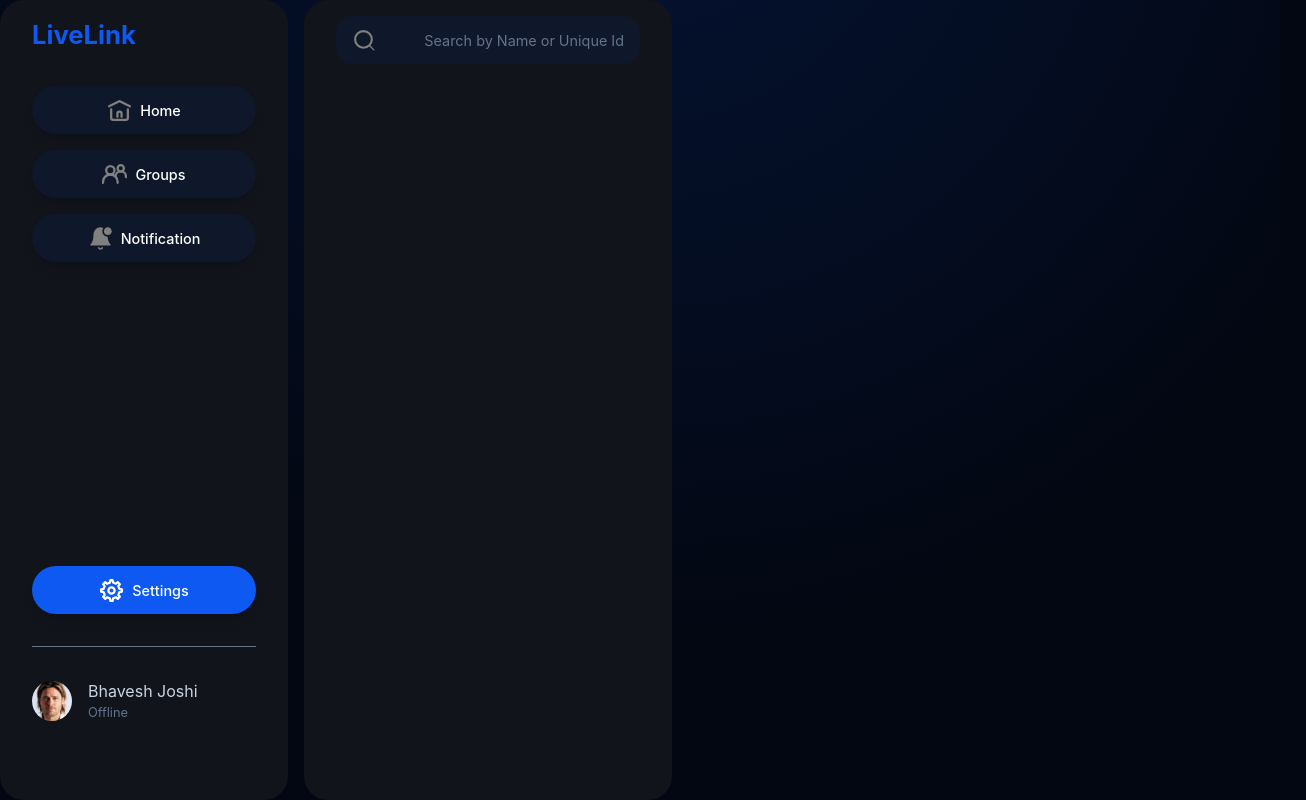
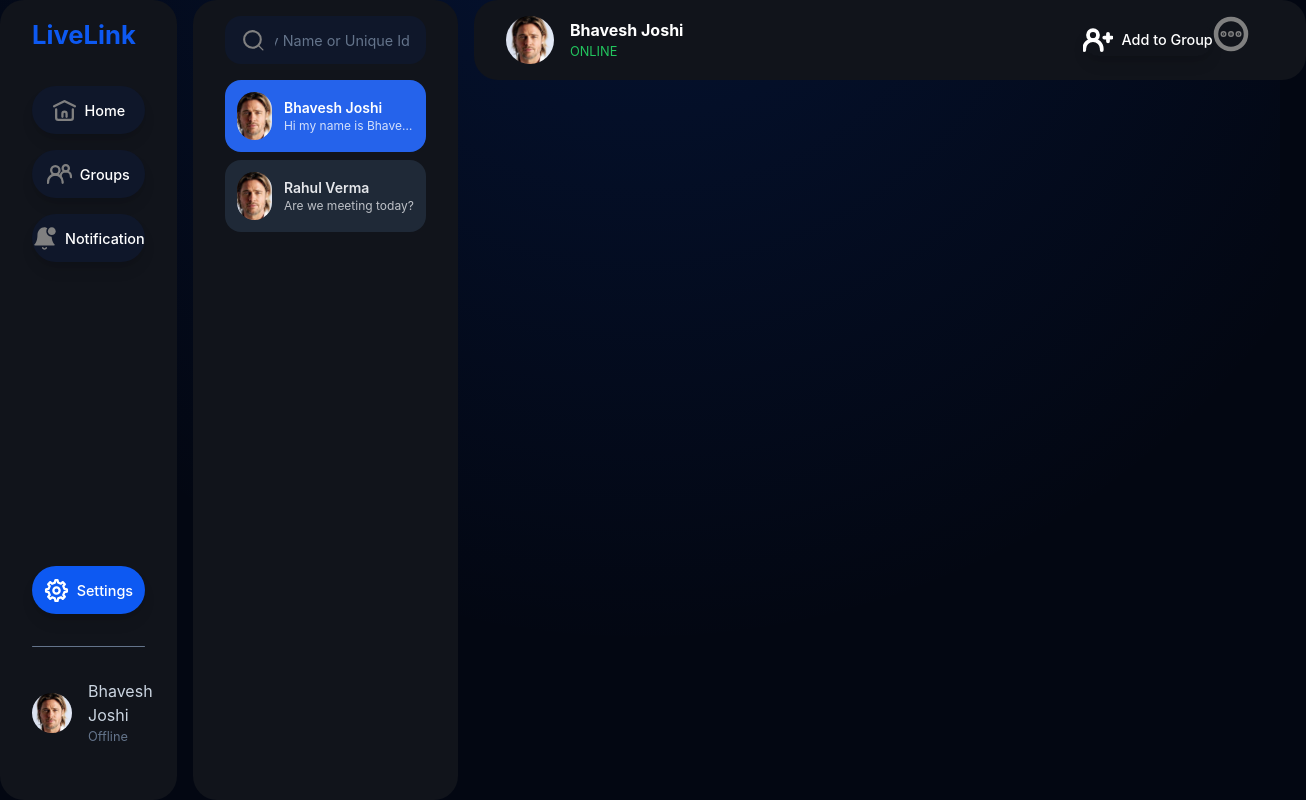
Before and after one commit to bhavesh10joshi/LiveLink, a React app in the folder frontend/: page / in a window 1280 px wide. Shown: the whole page, 1306 px wide, since content can reach past the window. Built offline with nearby package versions, Linux system fonts and the light colour scheme; the HTML template or start-up script is replaced by a standard one.

Commit message:
Desgined more frontend Pages

```diff
--- a/frontend/src/App.css
+++ b/frontend/src/App.css
@@ -9,3 +9,6 @@ html, body, #root {
   height: 100%;
   background-color: #030712;
 }
+html, body{
+    ::-webkit-scrollbar {display:none;}
+}
--- a/frontend/src/Components/Buttons/Button.tsx
+++ b/frontend/src/Components/Buttons/Button.tsx
@@ -1,31 +1,34 @@
 import type { ReactElement } from "react";
 
 interface ButtonStyles{
-    size : "primary" | "secondry" | "tertiary" | "extrasized" | "HomeSize",
+    size : "primary" | "secondry" | "tertiary" | "extrasized" | "HomeSize" | "AddUserSize",
     text : string ,
     FrontIcon ?: ReactElement ,
     BackIcon ?:ReactElement,
     onClick ?: ()=>void,
-    color : "Blue" | "Grey" | "Black"
+    color : "Blue" | "Grey" | "Black" | "NoColor"
 };
 const Variants = {
     "primary" : "h-8 w-40" ,
     "secondry" : "h-8 w-20" ,
     "tertiary" : "h-12 w-52" ,
     "extrasized" : "h-12 w-[29rem]" ,
-    "HomeSize" : "h-[3rem] w-full"
+    "HomeSize" : "h-[3rem] w-full",
+    "AddUserSize" : "h-8 w-25"
 };
 const BorderStylingVariants = {
     "primary" : "rounded-md" ,
     "secondry" : "rounded-md" ,
     "tertiary" : "rounded-xl",
     "extrasized" : "rounded-md",
-    "HomeSize" : "rounded-xl"
+    "HomeSize" : "rounded-xl" ,
+    "AddUserSize" : "rounded-xl"
 };
 const ColorVarients = {
     "Blue" : "bg-blue-800 hover:shadow-blue-800/80" ,
     "Grey" : "bg-slate-700 hover:shadow-slate-700/80" ,
-    "Black" : "bg-slate-900 hover:shadow-slate-700/80 "
+    "Black" : "bg-slate-900 hover:shadow-slate-700/80 ",
+    "NoColor": "text-slate"
 };
 const DefaultStyles:String = "flex items-center justify-center gap-2 text-white text-bold  text-[0.9rem] font-[550]";
 const hoverEffects:String = "shadow-lg hover:-translate-y-0.5";
--- /dev/null
+++ b/frontend/src/Components/Chatting/UserToGroupNavBar.tsx
@@ -0,0 +1,5 @@
+export function UserToGroupNavBar()
+{
+    return<>
+    </>
+}
--- /dev/null
+++ b/frontend/src/Components/Chatting/UserToUser.tsx
@@ -0,0 +1,13 @@
+import { RecievedMessage } from "../Messages/Message";
+import { UserToUserNavBar } from "./UserToUserNavBar";
+import Profile from "../ui/Image/SampleImages/ProfileImage/Profile.jpg"
+
+
+export function UserToUserMessagePortal()
+{
+    return<>
+        <div>
+            <UserToUserNavBar Name="Bhavesh Joshi" ProfilePhoto={Profile} IsOnlineOrNot={true}/>
+        </div>
+    </>
+}
--- /dev/null
+++ b/frontend/src/Components/Chatting/UserToUserNavBar.tsx
@@ -0,0 +1,40 @@
+import { Button } from "../Buttons/Button"
+import { AddtoGroupUser } from "../Icons/AddtoGroupUserIcon"
+import { More } from "../Icons/MoreIcon"
+
+interface UserStyle{
+    Name : string ,
+    IsOnlineOrNot : Boolean ,
+    ProfilePhoto : string
+}
+
+export function UserToUserNavBar(props:UserStyle)
+{
+    return<>
+        <div className="flex bg-black-500 ml-[1rem] rounded-xl pt-[1rem] pl-[2rem] pb-[1rem] pr-[2rem] w-[52rem]" >
+            <div>
+                <img src={props.ProfilePhoto} alt="UsersProfilePhoto" className="w-[3rem] rounded-xl"/>
+            </div>
+            <div className="ml-[1rem] flex justify-center items-center">
+                <div >
+                    <div className="text-white font-bold">
+                        {props.Name}
+                    </div>
+                    <div className="text-green-500 text-[0.8rem]">
+                        {
+                            props.IsOnlineOrNot ?<div>ONLINE</div> :<div>OFFLINE</div>
+                        }
+                    </div>
+                </div>
+            </div>
+                <div className="flex justify-end items-center">
+                    <div className="ml-[25rem]">
+                        <Button size="AddUserSize" text="Add to Group" FrontIcon={<AddtoGroupUser/>} color="NoColor" />
+                    </div>
+                </div>
+            <div>
+                <More/>
+            </div>
+        </div>
+    </>
+}
--- a/frontend/src/Components/Friends-Users/Friends-User.tsx
+++ b/frontend/src/Components/Friends-Users/Friends-User.tsx
@@ -31,7 +31,11 @@ export function FriendsUsers(props:style)
             <div>
                 <div>{props.Name}</div>
                 <div>
-                    {props.TypingStatus ?<div></div> :<div></div>}
+                    {props.TypingStatus ?<div>Typing</div> :<div>{
+                        props.LastMessage ?<div>{props.LastMessage}</div> :null
+                        }
+                    </div>
+                    }
                 </div>
             </div>
         </div>
--- a/frontend/src/Components/FriendsSideBar/FriendsSideBar.tsx
+++ b/frontend/src/Components/FriendsSideBar/FriendsSideBar.tsx
@@ -2,17 +2,98 @@ import { SearchBar } from "../SearchBar/SearchBar"
 import Profile from "../ui/Image/SampleImages/ProfileImage/Profile.jpg"
 import { useState } from "react"
 
+interface FriendsUsers {
+    ProfileImage: string;
+    Name: string;
+    IsStatus: boolean;
+    WasLastMessage: boolean;
+    LastMessage?: string;
+    TypingStatus: boolean;
+    OnlineOrOfflineDots?: boolean;
+    UniqueId: string;
+    IsSelected: boolean;
+}
 
+const UsersFriends: FriendsUsers[] = [{
+    ProfileImage: Profile,
+    Name: "Bhavesh Joshi",
+    IsStatus: false,
+    WasLastMessage: true,
+    LastMessage: "Hi my name is Bhavesh Joshi",
+    TypingStatus: false,
+    OnlineOrOfflineDots: false,
+    UniqueId: "kskjfhdks45646_shdjagjhj",
+    IsSelected: true
+},
+{
+    ProfileImage: Profile,
+    Name: "Rahul Verma",
+    IsStatus: false,
+    WasLastMessage: false,
+    LastMessage: "Are we meeting today?",
+    TypingStatus: false,
+    OnlineOrOfflineDots: false,
+    UniqueId: "user_002_rahul",
+    IsSelected: false
+} ];
 
-export function FriendsSideBar()
-{
-    const [IsSelected , setSelected] = useState("kskjfhdks45646_shdjagjhj");
-    return<>
-        <div className=" bg-black-500 w-[23rem] h-screen rounded-xl pl-[2rem] pr-[2rem] pt-[1rem] pb-[1rem] ml-[1rem]">
+export function FriendsSideBar() {
+    const [selectedId, setSelectedId] = useState<string>("kskjfhdks45646_shdjagjhj");
+
+    return (
+        <div className="bg-black-500 w-[23rem] h-screen rounded-xl px-8 py-4 ml-4 flex flex-col gap-4">
+
             <div className="w-full">
-                {<SearchBar placeholder="Search by Name or Unique Id"/>}
+                <SearchBar placeholder="Search by Name or Unique Id" />
             </div>
-            <div></div>
+
+            <div className="flex flex-col gap-2 overflow-y-auto overflow-hidden">
+                {UsersFriends.map((user) => (
+                    <div
+                        // 1. KEY: Essential for React performance
+                        key={user.UniqueId}
+
+                        // 2. CLICK HANDLER: Updates the selected state
+                        onClick={() => setSelectedId(user.UniqueId)}
+
+                        // 3. DYNAMIC STYLING: Changes background if selected
+                        className={`flex items-center gap-3 p-3 rounded-lg cursor-pointer transition-colors ${
+                            selectedId === user.UniqueId
+                                ? "bg-blue-600 text-white" // Selected Style
+                                : "bg-gray-800 text-gray-200 hover:bg-gray-700" // Default Style
+                        }`}
+                    >
+                        {/* Profile Image */}
+                        <div className="relative">
+                            <img
+                                src={user.ProfileImage}
+                                alt={user.Name}
+                                className="w-12 h-12 rounded-full object-cover"
+                            />
+                            {/* Online Dot (Conditional Rendering) */}
+                            {user.OnlineOrOfflineDots ?
+                                <span className="absolute bottom-0 right-0 w-3 h-3 bg-green-500 border-2 border-gray-800 rounded-full"></span>
+                                : null}
+                        </div>
+
+                        {/* User Text Info */}
+                        <div className="flex flex-col w-full overflow-hidden">
+                            <div className="flex justify-between items-center">
+                                <h3 className="font-semibold text-sm truncate">{user.Name}</h3>
+                                {user.IsStatus && <span className="text-[10px] opacity-70">Now</span>}
+                            </div>
+
+                            <p className="text-xs truncate opacity-80">
+                                {user.TypingStatus ? (
+                                    <span className="text-green-400">Typing...</span>
+                                ) : (
+                                    user.LastMessage
+                                )}
+                            </p>
+                        </div>
+                    </div>
+                ))}
+            </div>
         </div>
-    </>
+    );
 }
--- /dev/null
+++ b/frontend/src/Components/Icons/AddtoGroupUserIcon.tsx
@@ -0,0 +1,6 @@
+export function AddtoGroupUser()
+{
+    return<>
+       <svg width="30px" height="30px" stroke-width="3" viewBox="0 0 24 24" fill="none" xmlns="http://www.w3.org/2000/svg" color="#FFFFFF"><path d="M17 10H20M23 10H20M20 10V7M20 10V13" stroke="#FFFFFF" stroke-width="3" stroke-linecap="round" stroke-linejoin="round"></path><path d="M1 20V19C1 15.134 4.13401 12 8 12V12C11.866 12 15 15.134 15 19V20" stroke="#FFFFFF" stroke-width="3" stroke-linecap="round" stroke-linejoin="round"></path><path d="M8 12C10.2091 12 12 10.2091 12 8C12 5.79086 10.2091 4 8 4C5.79086 4 4 5.79086 4 8C4 10.2091 5.79086 12 8 12Z" stroke="#FFFFFF" stroke-width="3" stroke-linecap="round" stroke-linejoin="round"></path></svg>
+    </>
+}
--- /dev/null
+++ b/frontend/src/Components/Icons/MoreIcon.tsx
@@ -0,0 +1,6 @@
+export function More()
+{
+    return<>
+        <svg width="36px" height="36px" stroke-width="3" viewBox="0 0 24 24" fill="none" xmlns="http://www.w3.org/2000/svg" color="#808080"><path d="M7 12.5C7.27614 12.5 7.5 12.2761 7.5 12C7.5 11.7239 7.27614 11.5 7 11.5C6.72386 11.5 6.5 11.7239 6.5 12C6.5 12.2761 6.72386 12.5 7 12.5Z" fill="#808080" stroke="#808080" stroke-width="3" stroke-linecap="round" stroke-linejoin="round"></path><path d="M12 12.5C12.2761 12.5 12.5 12.2761 12.5 12C12.5 11.7239 12.2761 11.5 12 11.5C11.7239 11.5 11.5 11.7239 11.5 12C11.5 12.2761 11.7239 12.5 12 12.5Z" fill="#808080" stroke="#808080" stroke-width="3" stroke-linecap="round" stroke-linejoin="round"></path><path d="M17 12.5C17.2761 12.5 17.5 12.2761 17.5 12C17.5 11.7239 17.2761 11.5 17 11.5C16.7239 11.5 16.5 11.7239 16.5 12C16.5 12.2761 16.7239 12.5 17 12.5Z" fill="#808080" stroke="#808080" stroke-width="3" stroke-linecap="round" stroke-linejoin="round"></path><path d="M12 22C17.5228 22 22 17.5228 22 12C22 6.47715 17.5228 2 12 2C6.47715 2 2 6.47715 2 12C2 17.5228 6.47715 22 12 22Z" stroke="#808080" stroke-width="3" stroke-linecap="round" stroke-linejoin="round"></path></svg>
+    </>
+}
--- /dev/null
+++ b/frontend/src/Components/Messages/Message.tsx
@@ -0,0 +1,14 @@
+interface propsType{
+    typeofMessage : "Sent" | "Recieved" ,
+    typeOfContent : string ,
+    Name : string ,
+    Message : string ,
+    Time : string ,
+    ProfilePhoto : string
+}
+export function RecievedMessage(props : propsType)
+{
+    return<>
+
+    </>
+}
--- a/frontend/src/Pages/ChatDashBoard.tsx
+++ b/frontend/src/Pages/ChatDashBoard.tsx
@@ -1,5 +1,7 @@
 import { SideBar } from "../Components/SideBar/SideBar"
 import { FriendsSideBar } from "../Components/FriendsSideBar/FriendsSideBar"
+import { UserToUserMessagePortal } from "../Components/Chatting/UserToUser"
+
 
 export function ChatDashboard()
 {
@@ -8,6 +10,7 @@ export function ChatDashboard()
             <div className="flex">
                 <SideBar/>
                 <FriendsSideBar/>
+                <UserToUserMessagePortal/>
             </div>
         </div>
     </>
```
Also changed, not shown: frontend/src/Components/Chatting/GroupToUser.tsx (added, +8 -0 lines).
